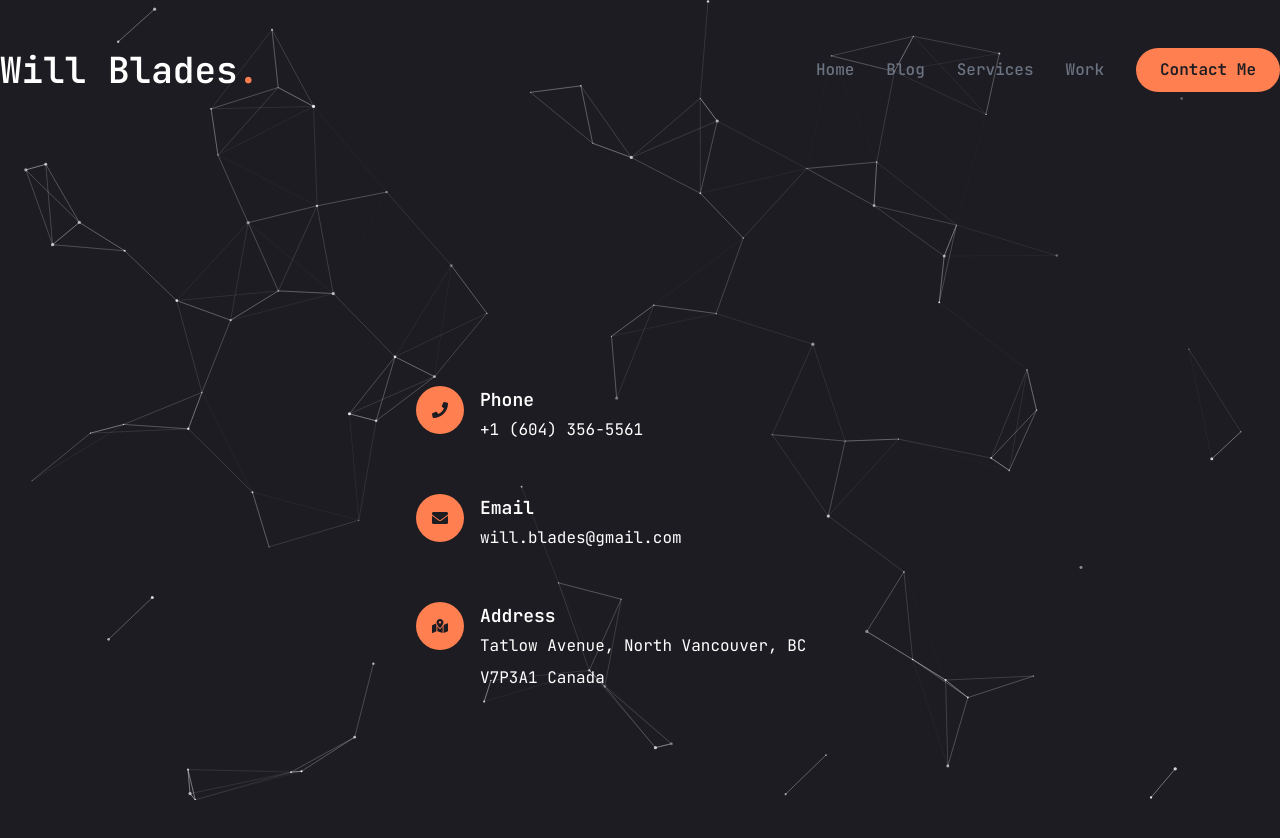
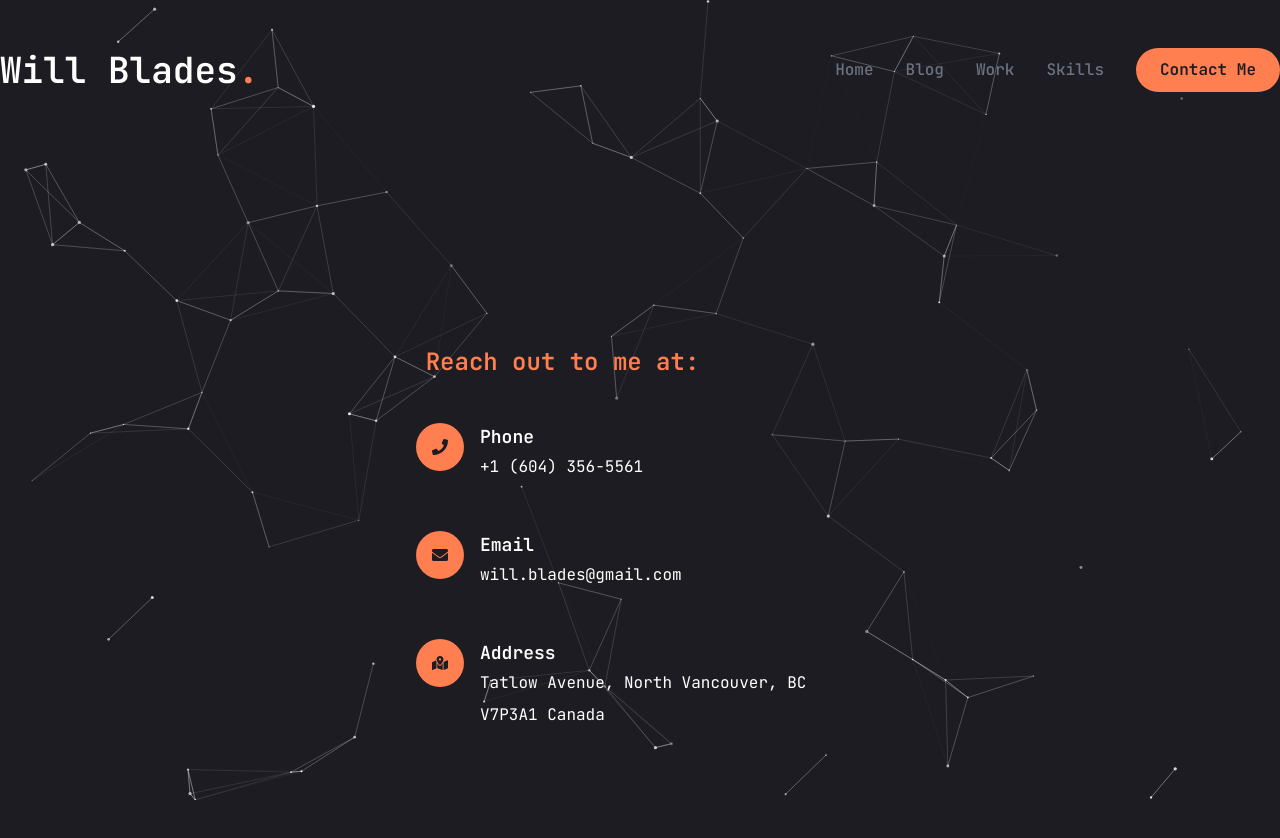
Before and after one commit to willblades/will-portfolio, a Next.js app: page /will-portfolio/contact in a window 1280 px wide. Shown: the top 838 px of the page. Built offline with nearby package versions, Linux system fonts and the light colour scheme.

Commit message:
added timeline

```diff
--- a/package.json
+++ b/package.json
@@ -27,6 +27,7 @@
     "react-dom": "^19.0.0",
     "react-icons": "^5.5.0",
     "react-tsparticles": "^2.12.2",
+    "react-vertical-timeline-component": "^3.5.3",
     "rehype-highlight": "^7.0.2",
     "rehype-stringify": "^10.0.1",
     "remark": "^15.0.1",
@@ -43,6 +44,7 @@
     "@types/node": "^20",
     "@types/react": "^19",
     "@types/react-dom": "^19",
+    "@types/react-vertical-timeline-component": "^3.3.6",
     "@types/remark-prism": "^1.3.7",
     "eslint": "^9",
     "eslint-config-next": "15.1.7",
--- a/src/app/contact/page.tsx
+++ b/src/app/contact/page.tsx
@@ -28,10 +28,10 @@ const Contact = () => {
       animate={{ opacity: 1 }}
       exit={{ opacity: 0 }}
       transition={{ delay: 0.2, duration: 0.7, ease: "easeIn" }}
-      className="flex items-center justify-center h-screen"
-    >
+      className="flex items-center justify-center h-screen">
       <div className="container mx-auto">
         <ul className="flex flex-col items-center space-y-12">
+        <h1 className="h3 text-accent items-center justify-center ml-[-155px]">Reach out to me at:</h1>
           {info.map((item, index) => (
             <li key={index} className="w-full max-w-md">
               <div className="grid grid-cols-[3rem,1fr] gap-4">
--- a/src/app/work/page.tsx
+++ b/src/app/work/page.tsx
@@ -1,5 +1,12 @@
+"use client";
+import Timeline from "@/components/Timeline";
+
 const Work = () => {
-    return <div>Work</div>;
+    return (
+        <div>
+          <Timeline />
+        </div>
+      );
 }
 
 export default Work;
--- a/src/components/MobileNav.tsx
+++ b/src/components/MobileNav.tsx
@@ -7,9 +7,9 @@ import {CiMenuFries} from 'react-icons/ci'
 const links = [
     { name: "Home", href: "/" },
     { name: "Blog", href: "/blog" },
-    { name: "Services", href: "/services" },
     { name: "Work", href: "/work" },
-    { name: "About", href: "/about" },
+    { name: "Skills", href: "/services" },
+    { name: "Contact", href: "/contact" },
   ];
 
 const MobileNav = () => {
--- a/src/components/Nav.tsx
+++ b/src/components/Nav.tsx
@@ -5,8 +5,8 @@ import { usePathname } from "next/navigation";
 const Links = [
   { name: "Home", href: "/" },
   { name: "Blog", href: "/blog" },
-  { name: "Services", href: "/services" },
   { name: "Work", href: "/work" },
+  { name: "Skills", href: "/services" },
 ];
 
 const Nav = () => {
```
Also changed, not shown: 1 other file (tests, documents, lock files or other folders).
